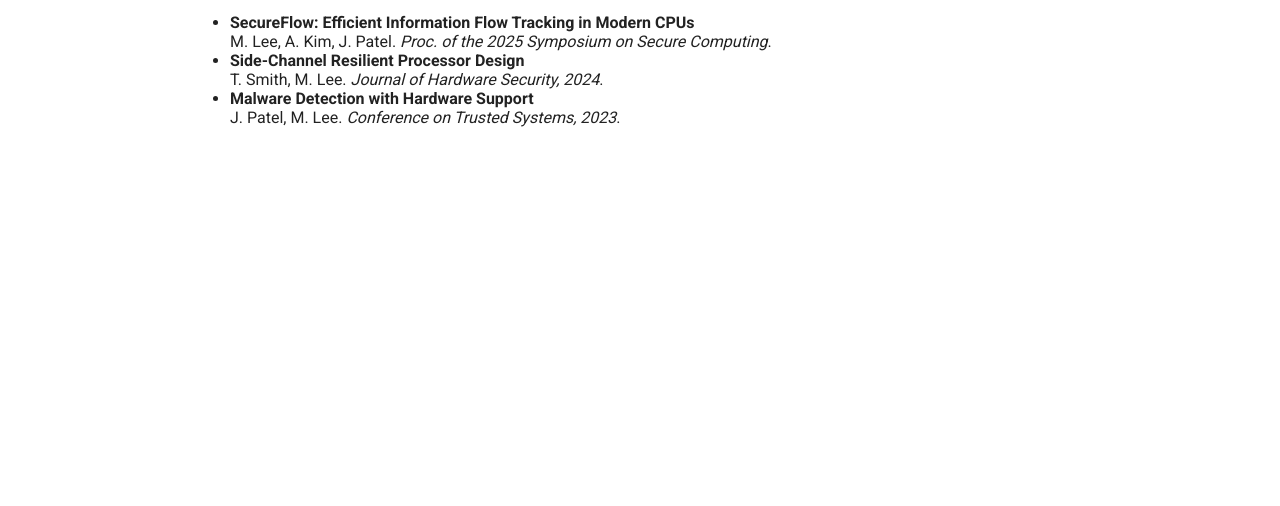
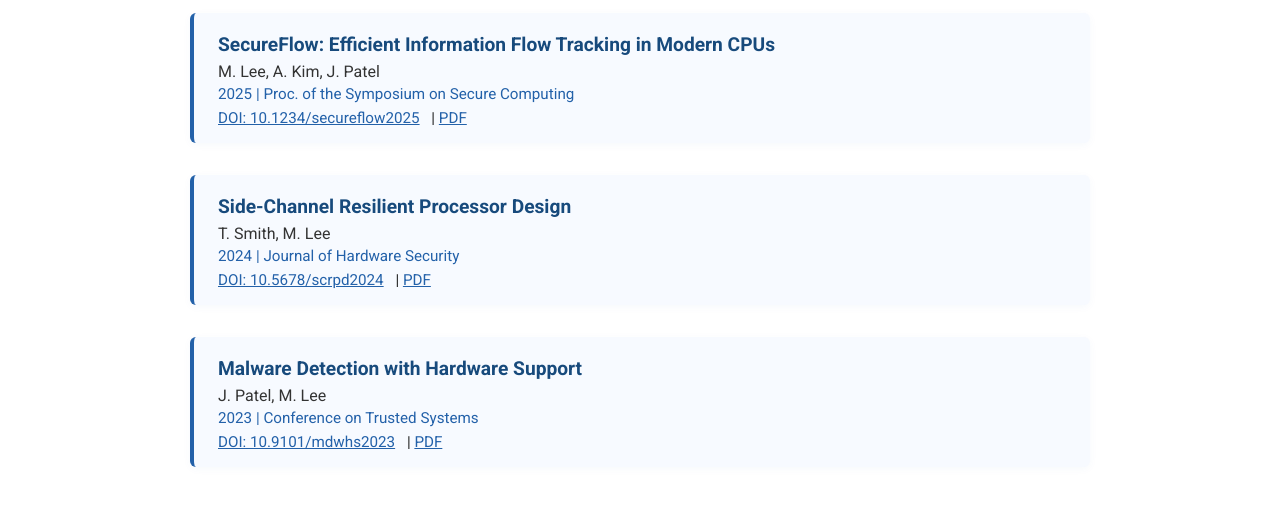
Before and after one commit to kalpasuraweera/research-group-website, a plain HTML site: page index.html in a window 1280 px wide. Both pictures are taken after a click on the link "Publications". Shown: the part 230-736 px from the top of the page. Drawn offline with Linux system fonts and the light colour scheme.

Commit message:
Add structured publications section with styling and links

```diff
--- a/index.html
+++ b/index.html
@@ -90,14 +90,44 @@
       </section>
       <section id="publications" style="display:none;">
         <h1>Publications</h1>
-        <ul>
-          <li><b>SecureFlow: Efficient Information Flow Tracking in Modern CPUs</b><br>
-            M. Lee, A. Kim, J. Patel. <i>Proc. of the 2025 Symposium on Secure Computing</i>.</li>
-          <li><b>Side-Channel Resilient Processor Design</b><br>
-            T. Smith, M. Lee. <i>Journal of Hardware Security, 2024</i>.</li>
-          <li><b>Malware Detection with Hardware Support</b><br>
-            J. Patel, M. Lee. <i>Conference on Trusted Systems, 2023</i>.</li>
-        </ul>
+        <div class="publication-list">
+          <div class="publication">
+            <div class="pub-title">SecureFlow: Efficient Information Flow Tracking in Modern CPUs</div>
+            <div class="pub-authors">M. Lee, A. Kim, J. Patel</div>
+            <div class="pub-meta">
+              <span class="pub-date">2025</span> |
+              <span class="pub-venue">Proc. of the Symposium on Secure Computing</span>
+            </div>
+            <div class="pub-links">
+              <a href="https://doi.org/10.1234/secureflow2025" target="_blank">DOI: 10.1234/secureflow2025</a> |
+              <a href="#">PDF</a>
+            </div>
+          </div>
+          <div class="publication">
+            <div class="pub-title">Side-Channel Resilient Processor Design</div>
+            <div class="pub-authors">T. Smith, M. Lee</div>
+            <div class="pub-meta">
+              <span class="pub-date">2024</span> |
+              <span class="pub-venue">Journal of Hardware Security</span>
+            </div>
+            <div class="pub-links">
+              <a href="https://doi.org/10.5678/scrpd2024" target="_blank">DOI: 10.5678/scrpd2024</a> |
+              <a href="#">PDF</a>
+            </div>
+          </div>
+          <div class="publication">
+            <div class="pub-title">Malware Detection with Hardware Support</div>
+            <div class="pub-authors">J. Patel, M. Lee</div>
+            <div class="pub-meta">
+              <span class="pub-date">2023</span> |
+              <span class="pub-venue">Conference on Trusted Systems</span>
+            </div>
+            <div class="pub-links">
+              <a href="https://doi.org/10.9101/mdwhs2023" target="_blank">DOI: 10.9101/mdwhs2023</a> |
+              <a href="#">PDF</a>
+            </div>
+          </div>
+        </div>
       </section>
     </main>
     <script>
--- a/styles.css
+++ b/styles.css
@@ -1,3 +1,45 @@
+
+/* Publications Section */
+.publication-list {
+  display: flex;
+  flex-direction: column;
+  gap: 32px;
+}
+.publication {
+  background: #f7faff;
+  border-left: 4px solid #2361a9;
+  padding: 20px 24px 16px 24px;
+  border-radius: 6px;
+  box-shadow: 0 2px 8px rgba(35,97,169,0.04);
+}
+.pub-title {
+  font-size: 1.2rem;
+  font-weight: 600;
+  color: #174a7c;
+  margin-bottom: 6px;
+}
+.pub-authors {
+  font-size: 1rem;
+  color: #333;
+  margin-bottom: 4px;
+}
+.pub-meta {
+  font-size: 0.95rem;
+  color: #2361a9;
+  margin-bottom: 6px;
+}
+.pub-links {
+  font-size: 0.95rem;
+}
+.pub-links a {
+  color: #2361a9;
+  text-decoration: underline;
+  margin-right: 8px;
+  transition: color 0.2s;
+}
+.pub-links a:hover {
+  color: #174a7c;
+}
 
 
 html, body {
```
